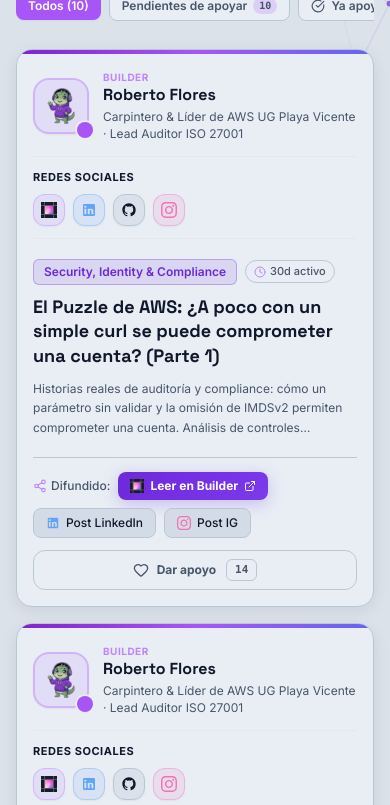
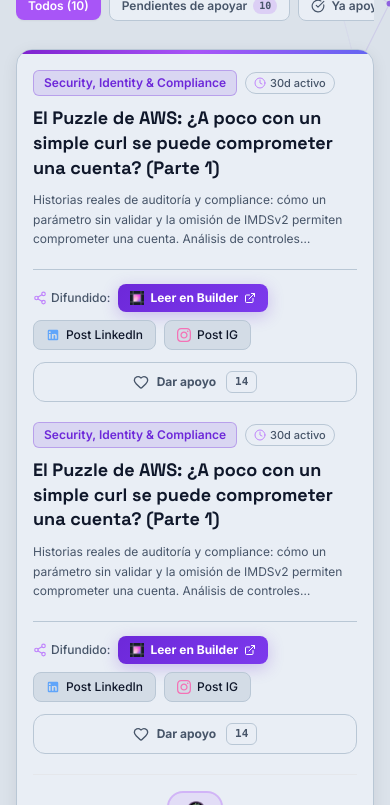
Before and after one commit to Siegfried-FS/creadores-builder, a React (Vite) app: page / in a window 390 px wide. Shown: the part 763-1568 px from the top of the page. Built offline with nearby package versions, Linux system fonts and the light colour scheme; no server answers.

Commit message:
fix(mobile): article content renders first, author section centered below with full social icons

```diff
--- a/src/components/ArticleCard.tsx
+++ b/src/components/ArticleCard.tsx
@@ -50,11 +50,146 @@ export const ArticleCard: FC<ArticleCardProps> = ({
 
       <div className="p-4 sm:p-6 flex flex-col md:flex-row gap-5 items-stretch">
 
-        {/* ── BLOQUE DE AUTOR / BUILDER (Columna en Desktop, Cabecera en Móvil) ── */}
-        <div className="w-full md:w-60 shrink-0 pb-3 md:pb-0 border-b md:border-b-0 md:border-r border-border/80 md:pr-5 flex flex-col justify-between">
-          <div className="flex md:flex-col items-center md:items-center gap-3.5 md:gap-2.5 text-left md:text-center">
+        {/* ── CUERPO PRINCIPAL DEL ARTÍCULO (Primero en móvil, derecha en desktop) ── */}
+        <div className="flex-1 w-full flex flex-col justify-between min-w-0 order-1 md:order-2">
+          <div>
+            {/* Meta superior: Categoría, Vigencia y Controles de edición */}
+            <div className="flex items-center justify-between gap-2 mb-2.5">
+              <div className="flex items-center gap-2 flex-wrap">
+                <span className="inline-flex items-center text-xs font-semibold px-2.5 py-1 rounded-md badge-accent">
+                  {article.category}
+                </span>
 
-            {/* Avatar del creador con glow */}
+                {/* Vigencia de 30 días (DynamoDB TTL) */}
+                {(() => {
+                  const createdTime = new Date(article.createdAt).getTime();
+                  const now = Date.now();
+                  const daysElapsed = Math.floor((now - createdTime) / (1000 * 60 * 60 * 24));
+                  const daysRemaining = Math.max(1, 30 - daysElapsed);
+                  return (
+                    <span
+                      className="inline-flex items-center gap-1 text-[11px] text-muted font-medium px-2 py-0.5 rounded-full bg-surface border border-border"
+                      title="Publicación activa por 30 días continuos con TTL automático en Amazon DynamoDB"
+                    >
+                      <Clock className="w-3 h-3 text-purple-400" />
+                      <span>{daysRemaining > 0 ? `${daysRemaining}d activo` : 'Por renovar'}</span>
+                    </span>
+                  );
+                })()}
+              </div>
+
+              {/* Acciones del autor */}
+              <div className="flex items-center gap-1">
+                {canEdit && onEdit && (
+                  <button
+                    onClick={() => onEdit(article)}
+                    className="text-muted hover:text-purple-400 p-2 rounded-lg hover:bg-purple-500/10 transition-colors"
+                    title="Editar mi artículo"
+                  >
+                    <Pencil className="w-4 h-4" />
+                  </button>
+                )}
+
+                {canDelete && onDelete && (
+                  <button
+                    onClick={() => onDelete(article.id)}
+                    className="text-muted hover:text-red-400 p-2 rounded-lg hover:bg-red-500/10 transition-colors"
+                    title="Retirar mi artículo"
+                  >
+                    <Trash2 className="w-4 h-4" />
+                  </button>
+                )}
+              </div>
+            </div>
+
+            {/* Título del artículo: Grande, destacado y legible */}
+            <h2 className="font-display font-bold text-lg sm:text-xl text-ink leading-snug group-hover:text-purple-400 transition-colors break-words">
+              <a href={article.builderUrl} target="_blank" rel="noopener noreferrer">
+                {article.title}
+              </a>
+            </h2>
+
+            {/* Resumen / Aprendizaje */}
+            {article.summary && (
+              <p className="text-xs sm:text-sm text-muted mt-2.5 leading-relaxed line-clamp-3 break-words">
+                {article.summary}
+              </p>
+            )}
+          </div>
+
+          {/* ── SECCIÓN DE DIFUSIÓN & BOTÓN DE APOYO ── */}
+          <div className="mt-5 pt-3.5 border-t border-border flex flex-col sm:flex-row items-stretch sm:items-center justify-between gap-3">
+            {/* Botones de Difusión */}
+            <div className="flex items-center gap-2 flex-wrap">
+              <span className="text-xs text-muted font-medium flex items-center gap-1">
+                <Share2 className="w-3.5 h-3.5 text-purple-400" />
+                Difundido:
+              </span>
+
+              {article.builderUrl && (
+                <a
+                  href={article.builderUrl}
+                  target="_blank"
+                  rel="noopener noreferrer"
+                  className="inline-flex items-center gap-1.5 text-xs font-semibold px-3 py-1.5 rounded-lg btn-primary-gradient shadow-sm"
+                  title="Abrir artículo completo en AWS Builder Center"
+                >
+                  <img src="/images/builder_center_icon.png" alt="Builder" className="w-3.5 h-3.5 object-contain" />
+                  <span>Leer en Builder</span>
+                  <ExternalLink className="w-3 h-3" />
+                </a>
+              )}
+
+              {article.linkedinPostUrl && (
+                <a
+                  href={article.linkedinPostUrl}
+                  target="_blank"
+                  rel="noopener noreferrer"
+                  className="inline-flex items-center gap-1.5 text-xs font-medium px-3 py-1.5 rounded-lg border border-border bg-surface-hover hover:border-blue-500/50 text-ink transition-colors"
+                  title="Ver post en LinkedIn para dar Like y Repost"
+                >
+                  <LinkedinIcon className="w-3.5 h-3.5 text-blue-400" />
+                  <span>Post LinkedIn</span>
+                </a>
+              )}
+
+              {article.instagramPostUrl && (
+                <a
+                  href={article.instagramPostUrl}
+                  target="_blank"
+                  rel="noopener noreferrer"
+                  className="inline-flex items-center gap-1.5 text-xs font-medium px-3 py-1.5 rounded-lg border border-border bg-surface-hover hover:border-pink-500/50 text-ink transition-colors"
+                  title="Ver post en Instagram"
+                >
+                  <InstagramIcon className="w-3.5 h-3.5 text-pink-400" />
+                  <span>Post IG</span>
+                </a>
+              )}
+            </div>
+
+            {/* Botón de apoyo comunitario */}
+            <button
+              onClick={() => onToggleLike(article.id)}
+              className={`inline-flex items-center justify-center gap-2 px-4 py-2 rounded-xl text-xs font-bold transition-all ${
+                isLikedByMe
+                  ? 'bg-purple-500/20 text-purple-300 border border-purple-500/40 shadow-sm'
+                  : 'bg-surface border border-border text-muted hover:text-purple-400 hover:border-purple-500/30 hover:bg-surface-hover'
+              }`}
+            >
+              <Heart className={`w-4 h-4 ${isLikedByMe ? 'fill-purple-400 text-purple-400' : ''}`} />
+              <span>{isLikedByMe ? '¡Ya apoyé!' : 'Dar apoyo'}</span>
+              <span className="ml-0.5 px-2 py-0.5 rounded-md bg-surface text-[11px] font-mono border border-border">
+                {article.likesCount}
+              </span>
+            </button>
+          </div>
+        </div>
+
+        {/* ── BLOQUE DE AUTOR / BUILDER (Segundo en móvil, izquierda en desktop) ── */}
+        <div className="w-full md:w-60 shrink-0 pt-4 md:pt-0 border-t md:border-t-0 md:border-r border-border/80 md:pr-5 flex flex-col justify-between order-2 md:order-1">
+          <div className="flex flex-col items-center text-center gap-2.5">
+
+            {/* Avatar del creador centrado */}
             <div className="relative shrink-0">
               <img
                 src={article.authorAvatarUrl || '/images/mascot_opt.png'}
@@ -71,17 +206,17 @@ export const ArticleCard: FC<ArticleCardProps> = ({
               />
             </div>
 
-            {/* Info del creador */}
-            <div className="flex-1 md:w-full min-w-0">
+            {/* Info del creador centrada */}
+            <div className="w-full min-w-0">
               <span className="text-[10px] text-purple-400 font-bold uppercase tracking-wider block">
                 Builder
               </span>
-              <h3 className="font-display font-bold text-base sm:text-lg text-ink truncate md:break-words leading-tight">
+              <h3 className="font-display font-bold text-base sm:text-lg text-ink break-words leading-tight">
                 {article.authorName}
               </h3>
               {article.authorBio && (
                 <p
-                  className="text-xs text-muted mt-1 leading-snug line-clamp-2 md:line-clamp-3"
+                  className="text-xs text-muted mt-1 leading-snug line-clamp-2 md:line-clamp-3 text-center"
                   title={article.authorBio}
                 >
                   {article.authorBio}
@@ -91,13 +226,13 @@ export const ArticleCard: FC<ArticleCardProps> = ({
 
           </div>
 
-          {/* Redes sociales del creador (Visibles en todas las vistas con titulo 'Redes Sociales' y todos los iconos abajo) */}
+          {/* Redes sociales del creador centradas */}
           {hasSocials && (
-            <div className="mt-3.5 pt-3 border-t border-border/70 w-full flex flex-col items-start md:items-center">
-              <span className="text-[11px] font-bold text-muted/90 uppercase tracking-wider mb-2 select-none">
+            <div className="mt-3 pt-2.5 border-t border-border/70 w-full flex flex-col items-center">
+              <span className="text-[11px] font-bold text-muted/90 uppercase tracking-wider mb-2 select-none text-center">
                 Redes Sociales
               </span>
-              <div className="flex items-center gap-2 flex-wrap">
+              <div className="flex items-center justify-center gap-2.5 flex-wrap">
                 {article.authorBuilderUrl && (
                   <a
                     href={article.authorBuilderUrl}
```
